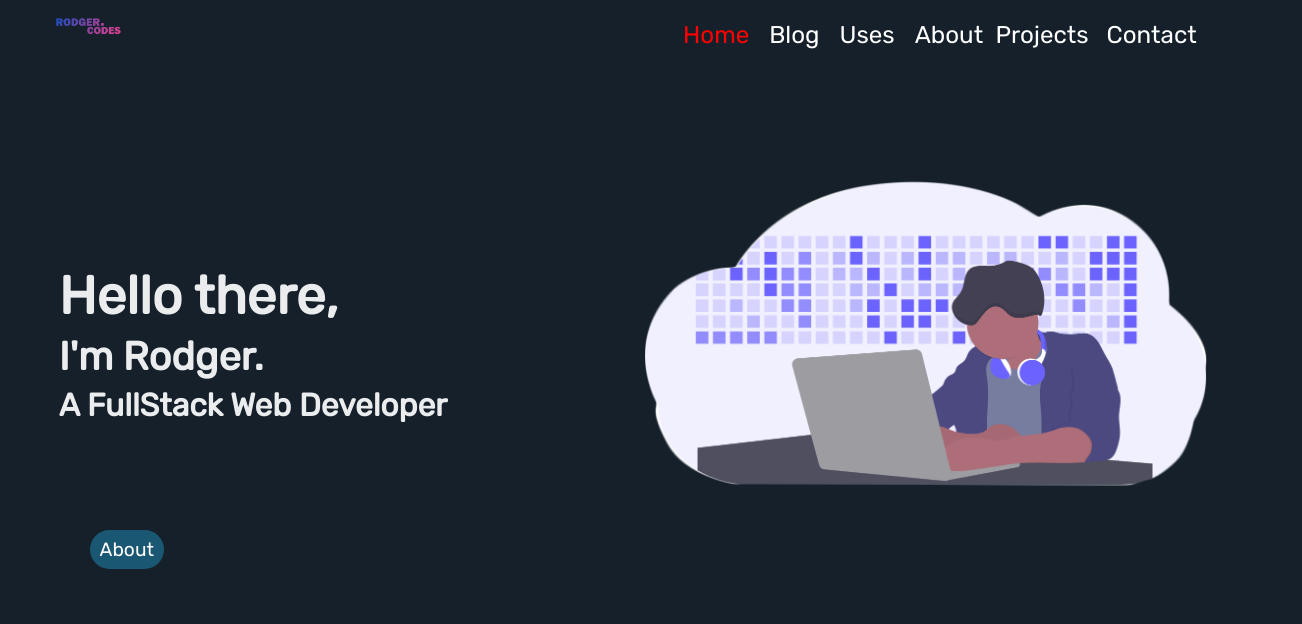
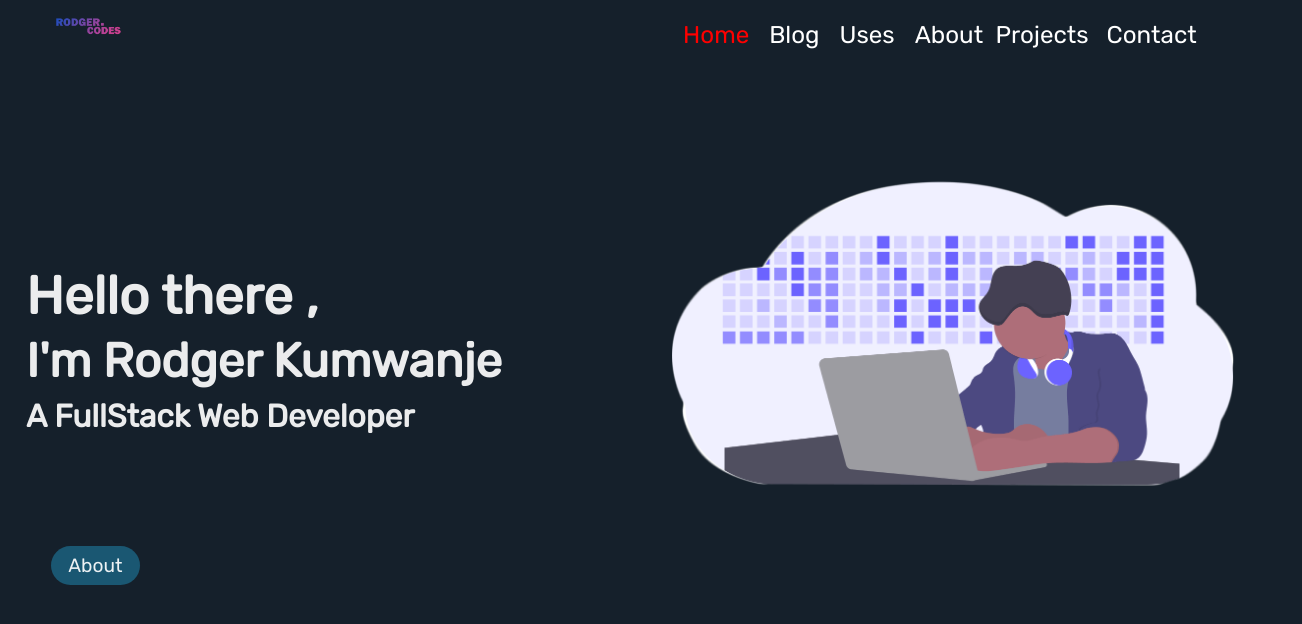
Before and after one commit to RodgerCodes/Portfolio-redesign, a Vue app: page / in a window 1280 px wide. Shown: the top 624 px of the page, 1302 px wide, since content can reach past the window. Built offline with nearby package versions, Linux system fonts and the light colour scheme.

Commit message:
accessiblity, perfomance and feature update

```diff
--- a/package.json
+++ b/package.json
@@ -1,6 +1,6 @@
 {
   "name": "portfolio",
-  "version": "0.1.0",
+  "version": "0.5.0",
   "private": true,
   "scripts": {
     "serve": "vue-cli-service serve",
--- a/src/App.vue
+++ b/src/App.vue
@@ -49,6 +49,6 @@ li{
 .grid{
   display: grid;
   grid-column: 1/12;
-  /* grid-gap: 20px; */
+
 }
 </style>
--- a/src/apidata.js
+++ b/src/apidata.js
@@ -1,5 +1,6 @@
 import axios from 'axios';
-const api = 'https://rodgercodes2.herokuapp.com/api/backend/';
+// const api = 'https://rodgercodes2.herokuapp.com/api/backend/';
+const api = 'http://localhost:5000/api/backend'
 
 class DataService {
 
--- a/src/components/Blogsection.vue
+++ b/src/components/Blogsection.vue
@@ -9,7 +9,7 @@
            v-bind:item="post"
           class="card">
              <h1>{{post.title}}</h1>
-             <p>{{post.body | truncate(150, '...') |stripTags }}</p>
+             <p>{{post.body | truncate(150, '...') |stripTags}}</p>
               <a href="https://rodgercodes2.herokuapp.com" class="btn" target="_blank">Read More</a>
           </div>
     </div>
@@ -65,6 +65,12 @@ export default {
     width: 300px;
     height: 300px;
     box-shadow: 0px 0px 10px #10171d, 0px 0px 10px #10171d;
+}
+
+
+.article .card .btn{
+    margin-top: 30px;
+    color:#1889be;
 }
 
 .article .card h1{
--- a/src/components/Homesection.vue
+++ b/src/components/Homesection.vue
@@ -1,8 +1,8 @@
 <template>
   <div class="home grid">
     <div class="intro">
-        <h1>Hello there,</h1>
-     <h2>I'm Rodger.</h2>
+        <h1>Hello there ,</h1>
+     <h2>I'm Rodger Kumwanje</h2>
      <h3>A FullStack Web Developer</h3>
     </div>
 
@@ -10,6 +10,7 @@
     <div>
       <router-link to="/about" class="btn">About</router-link>
     </div>
+
     </div>
 </template>
 
@@ -55,17 +56,19 @@ export default {
   top: 65%;
   left: 5%;
   margin-top: 10px;
-  color: #fff;
+  color: rgba(255, 255, 255, 0.918);
   background: #1A5772;
-  padding: 8px 10px;
+  padding: 8px 17px;
   border-radius: 20px;
   font-size: 1.2em;
   transition: all 0.5s ease;
 }
 
+
 .home .btn:hover{
   transform: scale(1.1);
 }
+
 
 @media screen and (min-width:500px){
   body{
@@ -157,11 +160,16 @@ export default {
     .home .intro{
       margin-top: 200px;
       margin-left:6px;
+      grid-column: 11;
     }
 
+     .home .intro h2{
+       font-size: 1.8em;
+     }
+
     .home .btn{
-      top: 65%;
-      left:7%;
+      top: 67%;
+      left:4%;
       font-size: 1.2rem;
     }
 
--- a/src/components/Projectsection.vue
+++ b/src/components/Projectsection.vue
@@ -4,13 +4,13 @@
         <p>Here is a list of some of my Personal Projects</p>
         <div class=" projects grid">
         <div class="project-2">
-          <h2>FjMedia</h2>
+          <h2>WritersHub</h2>
            <img :src="facebook" alt="Project image" loading="lazy">
            <div class="project-info">
-             <p>A Photography Website</p>
+             <p>Site for Writers</p>
              <div>
                  <i class="fab fa-chrome" color="#000"></i>
-               <a target="_blank"  rel="noreferrer" href="https://fjmedia.netlify.com">Visit</a>
+               <a target="_blank"  rel="noreferrer" href="https://writershub1.herokuapp.com">Visit</a>
                <i class="fab fa-github" color="#000"></i>
                 <a  rel="noreferrer" href="https://github.com/RodgerCodes/Facebookclone" target="_blank">Code</a>
              </div>
@@ -55,7 +55,7 @@ export default {
     name:"Projectsection",
     data(){
       return{
-        facebook:require('../assets/Screenshot (7).jpg'),
+        facebook:require('../assets/project.jpg'),
         Thoughts:require('../assets/thoughts.jpg'),
         todo:require('../assets/todoist.jpg')
       }
--- a/src/components/Usessection.vue
+++ b/src/components/Usessection.vue
@@ -5,7 +5,7 @@
           <h1>Editor + Terminal</h1>
           <div>
               <h3>Code Editor</h3>
-                <p>i mainly use <a href="https://code.visualstudio.com/download"  rel="noreferrer noopener" target="_blank">Vscode</a></p>
+                <p>I mainly use <a href="https://code.visualstudio.com/download"  rel="noreferrer noopener" target="_blank">Vscode</a></p>
           </div>
           <hr>
           <div>
@@ -54,7 +54,7 @@
           <hr>
           <div>
               <h3>Other cloud needs</h3>
-              <a href="https://www.digitalocean.com/"  rel="noreferrer noopener" target="_blank">Digital Ocean</a>
+              <a href="https://www.digitalocean.com/" rel="noreferrer noopener" target="_blank">Digital Ocean</a>
           </div>
         </div>
         <div>
--- a/src/components/layout/Footer.vue
+++ b/src/components/layout/Footer.vue
@@ -1,7 +1,6 @@
 <template>
     <div class="footer">
          <p>Built with <i class="fas fa-heart" style="color:red"></i> by Rodger  with <i class="fab fa-vuejs" style="color:green"></i></p>
-         <p>v0.5.0</p>
     </div>
 </template>
 
@@ -22,7 +21,6 @@ export default {
 
 .footer p{
     text-align: center;
-    font-size: 0.8rem;
-    padding: 5px 0;
+    padding: 10px 0;
 }
 </style>
```
Also changed, not shown: src/assets/Screenshot (7).jpg (deleted), src/assets/project.jpg (added).
